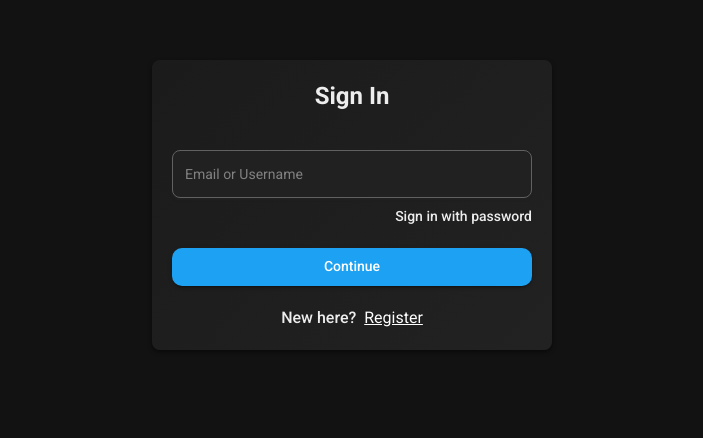
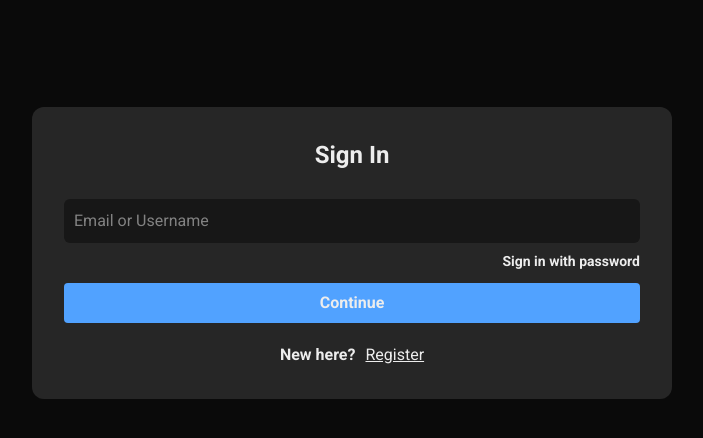
Before and after one commit to wesleynw/splajompy-ts, a Next.js app: page /login in a window 1280 px wide. Shown: the part 150-588 px from the top of the page, without its empty margins (288-991 px from the left). Built offline with nearby package versions, Linux system fonts and the light colour scheme; no server answers; what @mui/material-nextjs would draw is missing.

Commit message:
remove from login page

```diff
--- /dev/null
+++ b/src/app/components/base/Button.tsx
@@ -0,0 +1,17 @@
+import { ButtonHTMLAttributes, ReactNode } from "react";
+
+export default function Button({
+  children,
+  ...props
+}: Readonly<
+  { children: ReactNode } & ButtonHTMLAttributes<HTMLButtonElement>
+>) {
+  return (
+    <button
+      {...props}
+      className="rounded-full bg-blue-400 px-2.5 py-1 font-bold"
+    >
+      {children}
+    </button>
+  );
+}
--- /dev/null
+++ b/src/app/components/base/Button2.tsx
@@ -0,0 +1,17 @@
+import { ButtonHTMLAttributes, ReactNode } from "react";
+
+export default function Button2({
+  children,
+  ...props
+}: Readonly<
+  { children: ReactNode } & ButtonHTMLAttributes<HTMLButtonElement>
+>) {
+  return (
+    <button
+      {...props}
+      className="m-3 w-full rounded-sm bg-blue-400 px-2.5 py-2 font-bold"
+    >
+      {children}
+    </button>
+  );
+}
--- /dev/null
+++ b/src/app/components/base/form/Form.tsx
@@ -0,0 +1,15 @@
+import { FormHTMLAttributes, ReactNode } from "react";
+
+export default function Form({
+  children,
+  ...props
+}: Readonly<{ children: ReactNode } & FormHTMLAttributes<HTMLFormElement>>) {
+  return (
+    <form
+      {...props}
+      className="flex w-full flex-col items-center rounded-xl bg-neutral-800 p-8 text-center"
+    >
+      {children}
+    </form>
+  );
+}
--- /dev/null
+++ b/src/app/components/base/form/Input.tsx
@@ -0,0 +1,14 @@
+import React, { InputHTMLAttributes } from "react";
+
+export default function Input({
+  ...props
+}: Readonly<InputHTMLAttributes<HTMLInputElement>>) {
+  return (
+    <div className="m-2 w-full rounded-md focus-within:outline-1 focus-within:outline-neutral-600">
+      <input
+        {...props}
+        className="border-0.5 w-full rounded-md border-neutral-700 bg-neutral-900 p-2.5 focus:outline-none"
+      />
+    </div>
+  );
+}
--- a/src/app/components/login/LoginPage.tsx
+++ b/src/app/components/login/LoginPage.tsx
@@ -1,31 +1,14 @@
 "use client";
 
+import { authorize, verifyPasswordlessCode } from "@/app/auth/authentication";
+import { useRouter } from "next/navigation";
 import React, { useActionState, useState } from "react";
-import {
-  Box,
-  CircularProgress,
-  Stack,
-  styled,
-  Typography,
-} from "@mui/material";
-import Link from "next/link";
-import { authorize, verifyPasswordlessCode } from "@/app/auth/authentication";
-import { StyledButton } from "../forms/button";
+import Button2 from "../base/Button2";
+import Form from "../base/form/Form";
+import Input from "../base/form/Input";
 import { StyledInput } from "../forms/input";
-import { StyledFormControl } from "../forms/formControl";
-
-const FormContainer = styled(Box)(() => ({
-  display: "flex",
-  flexDirection: "column",
-  alignItems: "center",
-  width: "100%",
-  maxWidth: "400px",
-  padding: "20px",
-  margin: "10px auto",
-  borderRadius: "8px",
-  background: "linear-gradient(135deg, #1b1b1b, #222222)",
-  boxShadow: "0 2px 4px rgba(0, 0, 0, 0.5)",
-}));
+import CenteredLayout from "../layout/CenteredLayout";
+import Spinner from "../loading/Spinner";
 
 const initialState = {
   errors: {},
@@ -33,209 +16,115 @@ const initialState = {
 };
 
 export default function LoginPage() {
+  const router = useRouter();
   const [state, dispatch, isPending] = useActionState(authorize, initialState);
   const [otpState, otpDispatch, isOtpPending] = useActionState(
     verifyPasswordlessCode,
-    undefined
+    undefined,
   );
   const [identifier, setIdentifier] = useState("");
   const [isUsingPassword, setIsUsingPassword] = useState(false);
 
   return (
-    <Box
-      sx={{
-        display: "flex",
-        justifyContent: "center",
-        alignItems: "center",
-        height: "100vh",
-        width: "100vw",
-        overflow: "hidden",
-        position: "relative",
-        paddingBottom: "90px",
-        backgroundColor: "#121212",
-      }}
-    >
-      {!state.useOtp && (
-        <form action={dispatch} style={{ width: "100%" }}>
-          <FormContainer>
-            <Typography variant="h5" fontWeight={800} marginBottom="30px">
-              Sign In
-            </Typography>
-            <StyledFormControl>
-              <StyledInput
-                placeholder="Email or Username"
-                type="text"
-                name="identifier"
-                disableUnderline
-                required
-                value={identifier}
-                onChange={(e) => setIdentifier(e.target.value)}
-              />
-            </StyledFormControl>
+    <div className="flex h-screen w-screen flex-col justify-center">
+      <CenteredLayout>
+        {!state.useOtp && (
+          <Form action={dispatch}>
+            <p className="mb-5 text-2xl font-black">Sign In</p>
+            <Input
+              placeholder="Email or Username"
+              type="text"
+              name="identifier"
+              required
+              value={identifier}
+              onChange={(e) => setIdentifier(e.target.value)}
+            />
             {state.errors?.identifier && (
               <p style={{ color: "red" }}>{state.errors.identifier}</p>
             )}
-
             {isUsingPassword && (
-              <StyledFormControl>
-                <StyledInput
-                  placeholder="Password"
-                  type="password"
-                  name="password"
-                  disableUnderline
-                  required
-                  defaultValue={state.payload?.get("password") || ""}
-                />
-              </StyledFormControl>
+              <Input
+                placeholder="Password"
+                type="password"
+                name="password"
+                required
+                // defaultValue={(state.payload?.get("password") as string) || ""}
+              />
             )}
             {state.errors?.password && (
               <p style={{ color: "red" }}>{state.errors.password}</p>
             )}
-            <Box display="flex" justifyContent="flex-end" width="100%">
-              <Typography
-                variant="subtitle2"
-                component="a"
-                sx={{
-                  cursor: "pointer",
-                  "&:hover": {
-                    textDecoration: "underline",
-                  },
-                }}
+            <div className="flex w-full justify-end">
+              <button
+                className="text-sm font-bold"
                 onClick={() => setIsUsingPassword((prev) => !prev)}
               >
                 Sign in with{" "}
                 {isUsingPassword ? "username or email" : "password"}
-              </Typography>
-            </Box>
-            <StyledButton
-              variant="contained"
-              type="submit"
-              disabled={isPending}
-            >
-              {isPending && (
-                <Box
-                  sx={{
-                    display: "flex",
-                    alignItems: "center",
-                    justifyContent: "center",
-                    position: "absolute",
-                    top: 0,
-                    left: 0,
-                    width: "100%",
-                    height: "100%",
-                  }}
-                >
-                  <CircularProgress size="1.5rem" sx={{ color: "inherit" }} />
-                </Box>
-              )}
-              <Typography
-                variant="subtitle2"
-                style={{ visibility: isPending ? "hidden" : "visible" }}
-              >
+              </button>
+            </div>
+            <Button2 type="submit" disabled={isPending}>
+              <p className={`${isPending ? "invisible" : "visible"}`}>
                 Continue
-              </Typography>
-            </StyledButton>
-            <Stack direction="row" spacing={1} sx={{ marginTop: "20px" }}>
-              <Typography fontWeight={500}>New here?</Typography>
-              <Typography
-                sx={{
-                  color: "primary.main",
-                  textDecoration: "underline",
-                  cursor: "pointer",
-                }}
-                component={Link}
-                href="/register"
+              </p>
+            </Button2>
+            <div className="mt-2 flex flex-row space-x-2.5">
+              <p className="font-bold">New here?</p>
+              <button
+                className="underline"
+                onClick={() => router.push("/register")}
               >
                 Register
-              </Typography>
-            </Stack>
-          </FormContainer>
-        </form>
-      )}
-      {state.useOtp && (
-        <form action={otpDispatch}>
-          <FormContainer>
-            <Typography variant="h5" fontWeight={800} marginBottom="30px">
-              Check your email
-            </Typography>
-            <Typography variant="subtitle1" sx={{ marginBottom: "25px" }}>
+              </button>
+            </div>
+          </Form>
+        )}
+        {state.useOtp && (
+          <form
+            action={otpDispatch}
+            className="flex flex-col items-center rounded-lg bg-neutral-800 p-8 text-center"
+          >
+            <p className="mb-4 text-2xl font-black">Check your email</p>
+            <p>
               If you have an account, an email has been sent to your email.
               Click the link inside or enter the code below.
-            </Typography>
+            </p>
             <input type="hidden" name="identifier" value={identifier} />
-            <StyledFormControl>
-              <StyledInput
+            <div className="mt-4">
+              <Input
+                placeholder="Code"
                 autoComplete="one-time-code"
                 inputMode="numeric"
-                inputProps={{ pattern: "\\d{6}", maxLength: 6 }}
+                pattern="\\d{6}"
+                maxLength={6}
                 name="code"
-                disableUnderline
                 required
-                defaultValue={otpState?.payload?.get("code") || ""}
-                sx={{
-                  margin: "auto",
-                  width: "50%",
-                  letterSpacing: "2ch",
-                }}
+                className="text-center tracking-widest"
               />
-            </StyledFormControl>
+            </div>
             {otpState?.errors?.code && (
               <p style={{ color: "red" }}>{otpState.errors.code}</p>
             )}
             {isUsingPassword && (
-              <StyledFormControl>
-                <StyledInput
-                  placeholder="Password"
-                  type="password"
-                  name="password"
-                  disableUnderline
-                  required
-                  defaultValue={state.payload?.get("password") || ""}
-                />
-              </StyledFormControl>
+              <StyledInput
+                placeholder="Password"
+                type="password"
+                name="password"
+                disableUnderline
+                required
+                defaultValue={state.payload?.get("password") || ""}
+              />
             )}
 
-            <StyledButton variant="contained" type="submit">
-              {isOtpPending && (
-                <Box
-                  sx={{
-                    display: "flex",
-                    alignItems: "center",
-                    justifyContent: "center",
-                    position: "absolute",
-                    top: 0,
-                    left: 0,
-                    width: "100%",
-                    height: "100%",
-                  }}
-                >
-                  <CircularProgress size="1.5rem" sx={{ color: "inherit" }} />
-                </Box>
-              )}
-              <Typography
-                variant="subtitle2"
-                style={{ visibility: isOtpPending ? "hidden" : "visible" }}
-              >
+            <Button2 type="submit">
+              {isOtpPending && <Spinner />}
+              <p className={`${isOtpPending ? "invisible" : "visible"}`}>
                 Continue
-              </Typography>
-            </StyledButton>
-            {/* <Box onClick={() => router.replace("/login")}>
-              <Typography
-                variant="subtitle2"
-                sx={{
-                  paddingTop: "15px",
-                  "&:hover": {
-                    cursor: "pointer",
-                    textDecoration: "underline",
-                  },
-                }}
-              >
-                Back
-              </Typography>
-            </Box> */}
-          </FormContainer>
-        </form>
-      )}
-    </Box>
+              </p>
+            </Button2>
+          </form>
+        )}
+      </CenteredLayout>
+    </div>
   );
 }
```
Also changed, not shown: src/app/components/feed/EmptyFeed.tsx (+7 -39 lines), src/app/components/feed/Feed.tsx (+2 -9 lines), src/app/components/feed/FeedBottom.tsx (+11 -29 lines), src/app/components/loading/UserProfileSkeleton.tsx (deleted, +0 -73 lines).
